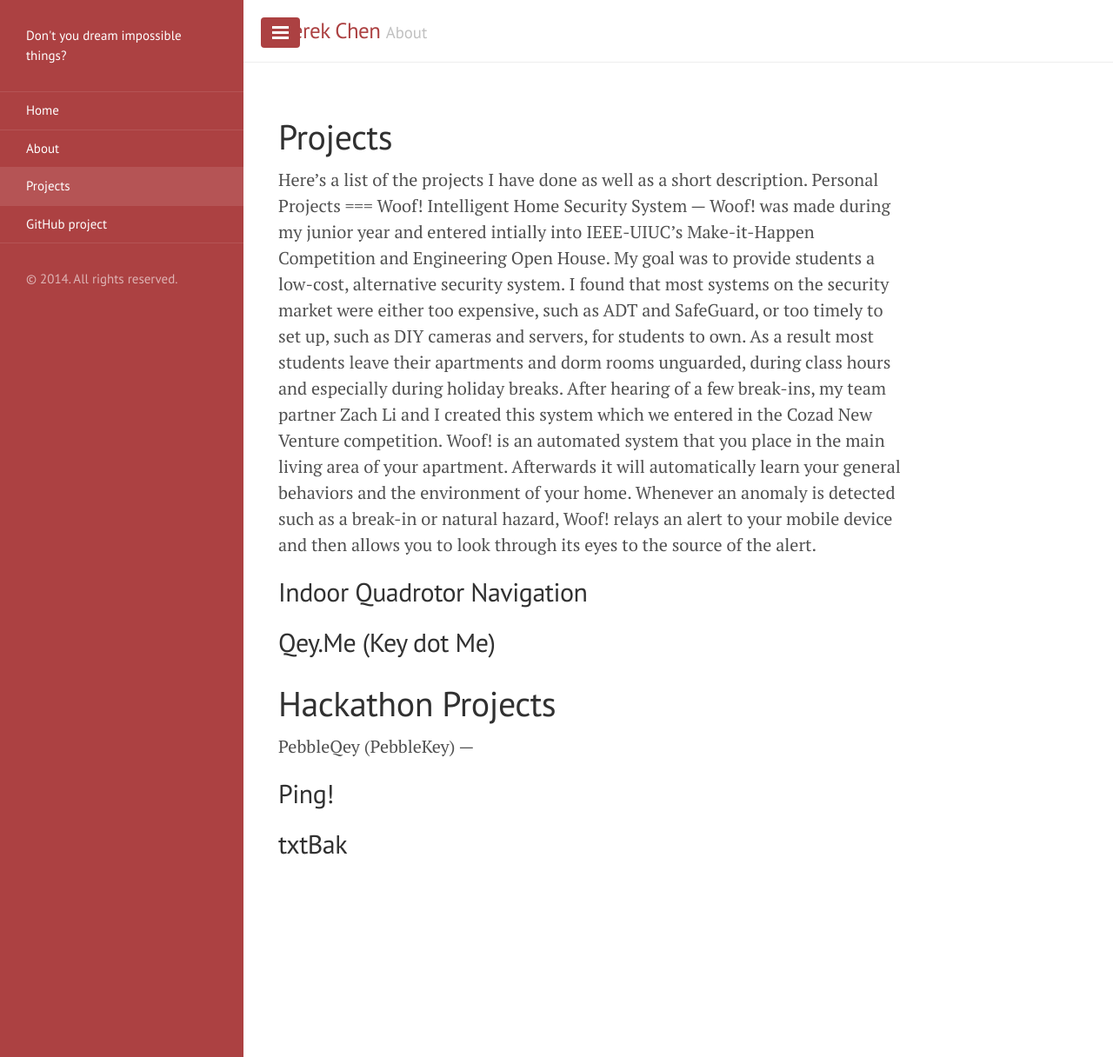
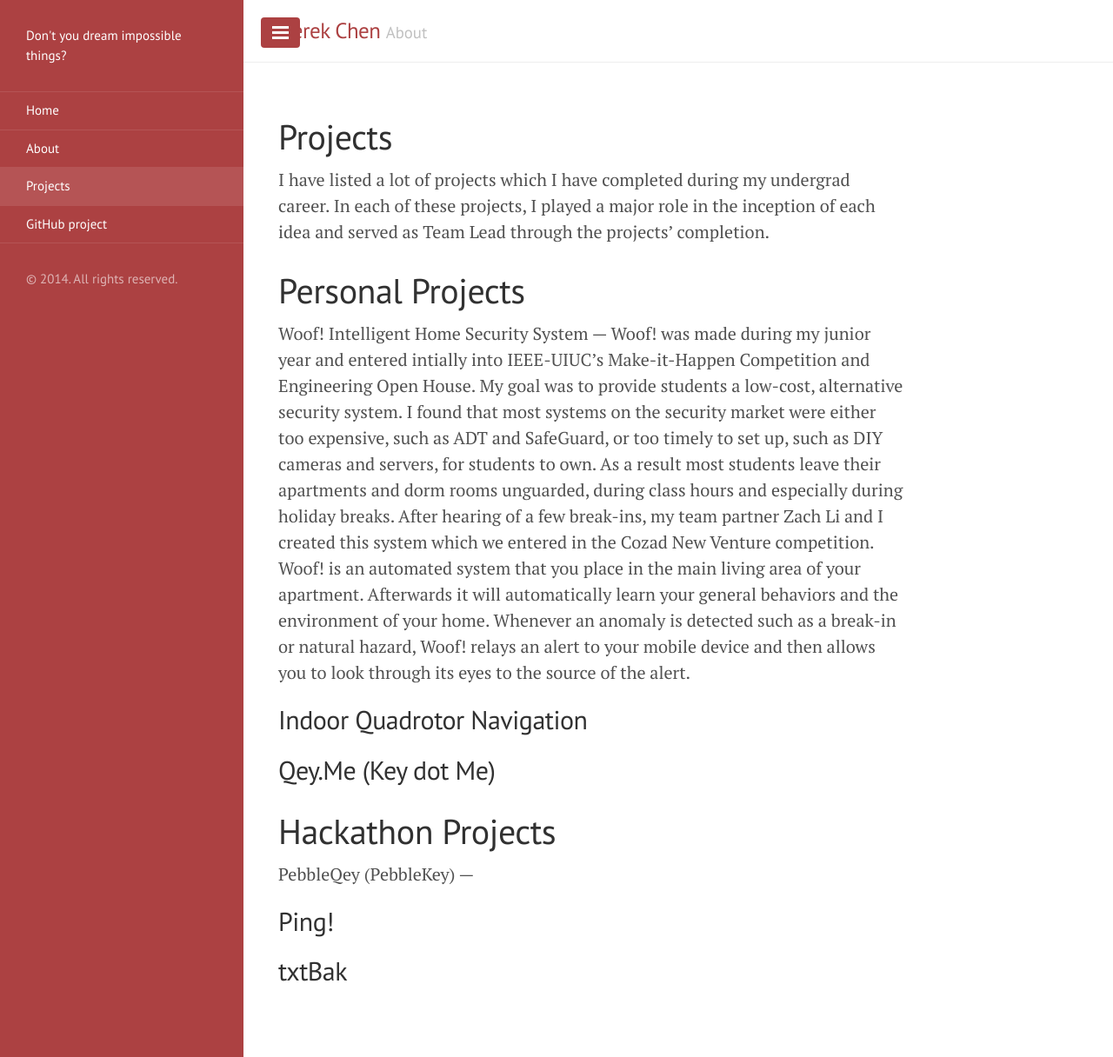
Before and after one commit to derektrc/derektrc.github.io, a Jekyll site: the page built from projects.md, in a window 1280 px wide and 1216 px high. Shown: the whole window at 87% size. Built offline with Jekyll 4.4.1, drawn with Linux system fonts in a browser that asks for light colours; Markdown is read by kramdown in place of the engine named in the settings.

Commit message:
Update projects.md

```diff
--- a/projects.md
+++ b/projects.md
@@ -2,7 +2,8 @@
 layout: page
 title: Projects
 ---
-Here's a list of the projects I have done as well as a short description.
+I have listed a lot of projects which I have completed during my undergrad career. In each of these projects, I played a major role in the inception of each idea and served as Team Lead through the projects' completion.
+
 Personal Projects
 ===
 Woof! Intelligent Home Security System
```
